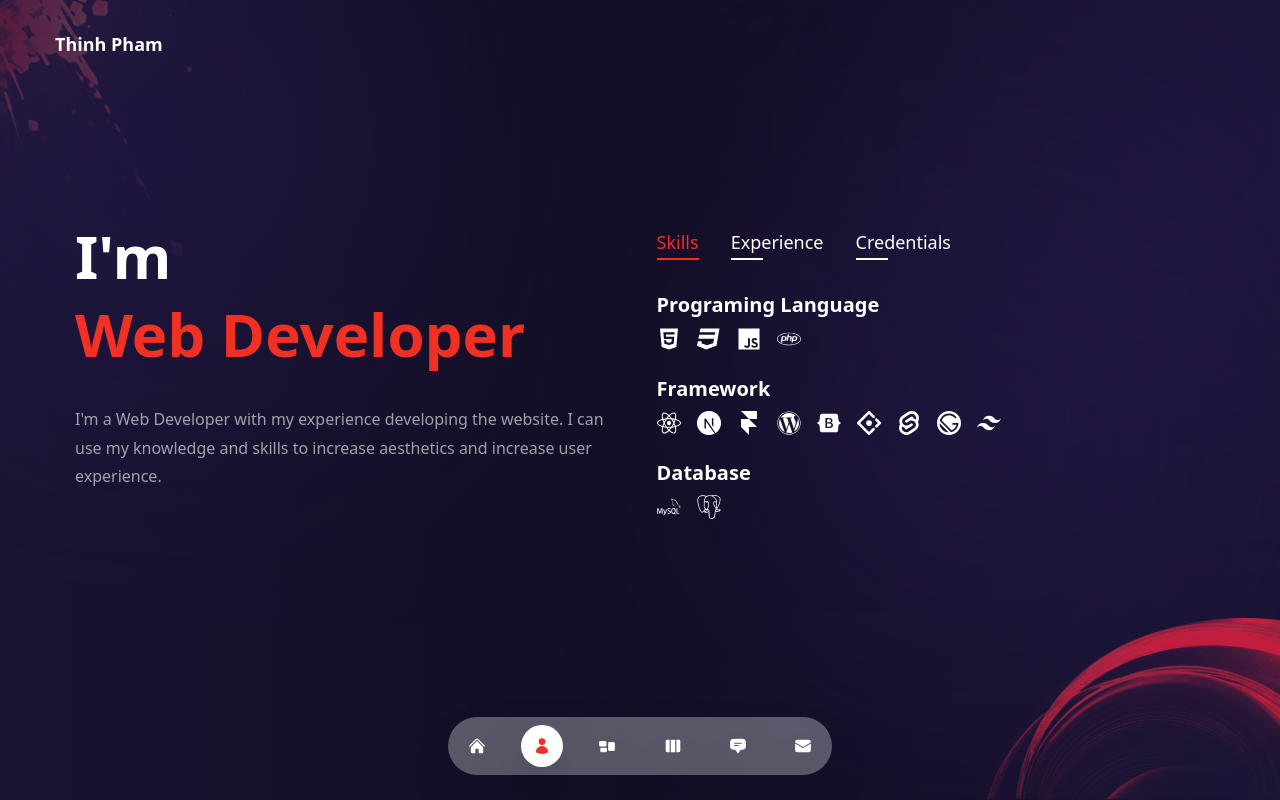
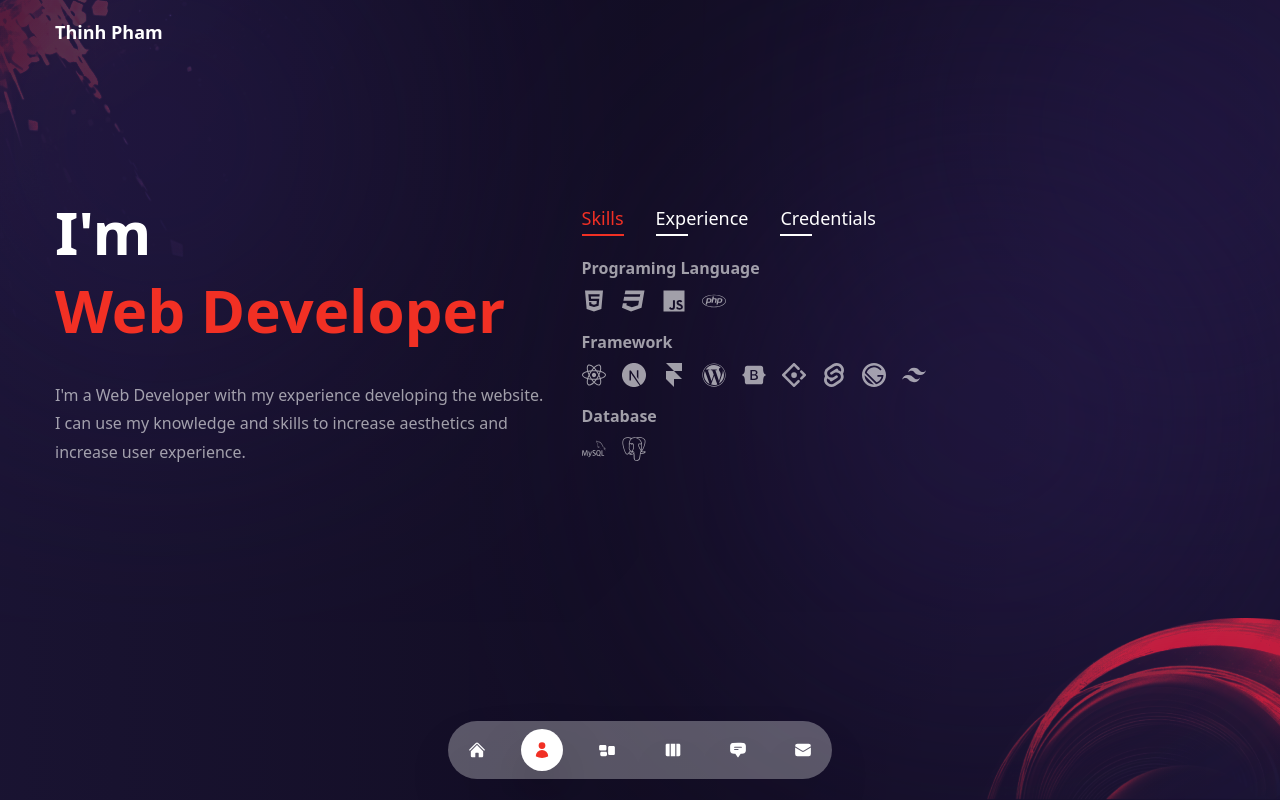
Before and after one commit to thinhpham311-dev/portfolio-profile, a Next.js app: page /about in a window 1280 px wide. Built offline with nearby package versions, Linux system fonts and the light colour scheme; some icons are missing.

Commit message:
update code

```diff
--- a/components/Nav.js
+++ b/components/Nav.js
@@ -36,7 +36,7 @@ export const navData = [
 
 const Nav = () => {
   const router = useRouter()
-  return <nav className="fixed bottom-1 left-1/2 -translate-x-1/2 xl:w-[30%] z-10 lg:w-[40%] md:w-[50%] mx-auto w-[90%] drop-shadow-2xl h-[100px] flex items-center" >
+  return <nav className="fixed bottom-0 left-1/2 -translate-x-1/2 xl:w-[30%] z-10 lg:w-[40%] md:w-[50%] mx-auto w-[90%] drop-shadow-2xl h-[100px] flex items-center" >
     <motion.div variants={fadeIn('up', 1)} initial="hidden" animate="show" exit="hidden" className="w-full rounded-full backdrop-blur-ms bg-white/30 px-2">
     <ul className="flex justify-between h-full">
       {
--- a/pages/_app.js
+++ b/pages/_app.js
@@ -8,7 +8,7 @@ function MyApp({ Component, pageProps }) {
   const router = useRouter()
   return <Layout>
     <AnimatePresence mode="wait">
-      <motion.div key={router.route} className="h-[calc(100%-230px)] xl:h-full overflow-y-auto">
+      <motion.div key={router.route} className="xl:h-full h-[calc(100%-200px)]">
         <Transition/>
       <Component {...pageProps} />
       </motion.div>
--- a/pages/about/index.js
+++ b/pages/about/index.js
@@ -83,19 +83,19 @@ const About = () => {
 
   return <div className="text-center xl:text-left xl:py-32 py-0 h-full">
     <div className="container mx-auto h-full flex flex-col xl:items-start items-center xl:flex-row xl:gap-x-8 gap-x-4">
-      <div className="w-full xl:w-6/12 px-5 h-[270px]">
+      <div className="flex-1 flex flex-col justify-center">
         <h1 className="h1 xl:text-left">I'm <br/> <span className="text-accent">Web Developer</span></h1>
         <p className="xl:text-left"> I'm a Web Developer with my experience developing the website. I can use my knowledge and skills to increase aesthetics and increase user experience. </p>
       </div>
 
-      <div className='w-full xl:w-6/12 px-5 xl:px-0 xl:h-full h-[calc(100%-270px)]'>
+      <div className='flex flex-col w-full xl:max-w-[55%] h-[480px]'>
         <div className=" h-[50px] mb-3 flex items-center xl:justify-start justify-center xl:gap-x-8 lg:gap-x-6 gap-x-4">
           {aboutData.map((item, indexItem) => <div key={indexItem} onClick={() => setIndex(indexItem)} className={`${index === indexItem && "text-accent after:!bg-accent after:w-full after:transition-all after:duration-300"} cursor-pointer capitalize xl:text-lg relative after:w-8 after:h-[2px] after:bg-white after:absolute after:-bottom-1 after:left-0`}>{item.title}</div>)}
         </div>
-        <div className='h-[calc(100%-70px)] overflow-y-auto overflow-x-hidden'>
+        <div className=' flex flex-col gap-y-2 xl:gap-y-4'>
           {aboutData[index].info.map((item, indexItem) => <div key={indexItem}>
-            <div className=' mx-auto xl:mx-0 flex-1 flex-col md:flex-row max-w-max gap-x-2 xl:px-0 xl:py-3 p-5'>
-              <h3 className="capitalize mb-2 xl:text-xl font-bold">{item.title}</h3>
+            <div className=' mx-auto xl:mx-0 flex-1 flex-col md:flex-row max-w-max gap-x-2 text-white/60'>
+              <h3 className="capitalize mb-2 font-bold">{item.title}</h3>
               <div>{item.stage}</div>
               <div className='flex flex-wrap xl:justify-start justify-center gap-x-4'>
                 {
```
